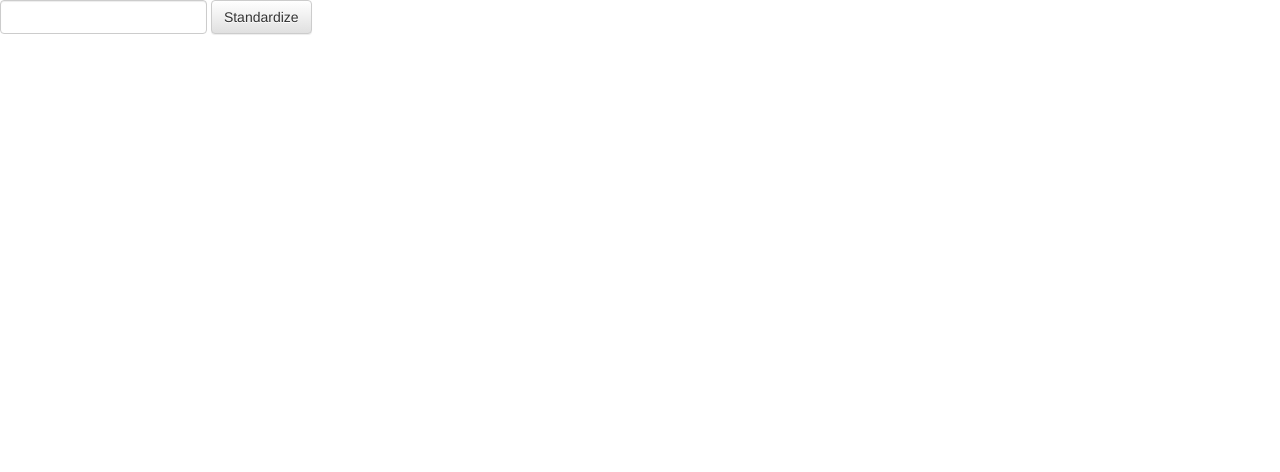
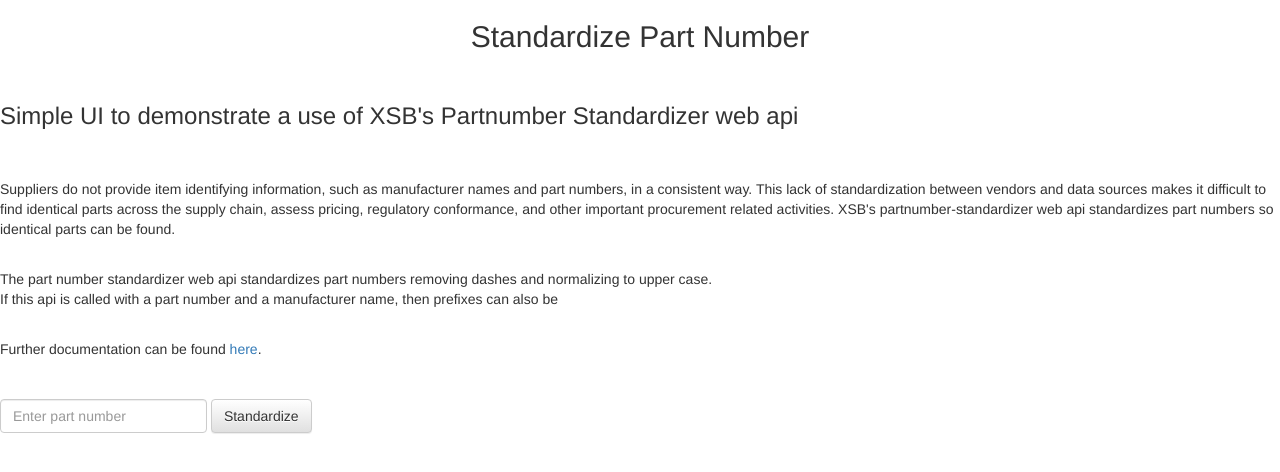
Before and after one commit to christor/partlink-pn-std-demo, a plain HTML site: page index.html in a window 1280 px wide. Drawn offline with nearby package versions, Linux system fonts and the light colour scheme.

Commit message:
added text
added information text

```diff
--- a/index.html
+++ b/index.html
@@ -6,7 +6,7 @@ and open the template in the editor.
 -->
 <html>
     <head>
-        <title>PN Standardizer Demo</title>
+        <title>Part Number Standardizer Demo</title>
         <meta charset="UTF-8">
         <meta name="viewport" content="width=device-width, initial-scale=1.0">
         <script src="js/libs/jquery/jquery.js" type="text/javascript"></script>
@@ -21,10 +21,29 @@ and open the template in the editor.
         <script src="https://maxcdn.bootstrapcdn.com/bootstrap/3.2.0/js/bootstrap.min.js"></script>
     </head>
     <body>
+        <center><h2>Standardize Part Number</h2></center>
+        <br>
+        <h3>Simple UI to demonstrate a use of XSB's Partnumber Standardizer web api</h3>
+        <br>
+        <br>
+        <p>Suppliers do not provide item identifying information, such as manufacturer names and part numbers, in a consistent way.
+           This lack of standardization between vendors and data sources makes it difficult to find identical parts across the supply
+           chain, assess pricing, regulatory conformance, and other important procurement related activities.  XSB's
+           partnumber-standardizer web api standardizes part numbers so identical parts can be found.
+        </P>
+        <br>
+        <p>The part number standardizer web api standardizes part numbers removing dashes and normalizing to upper case.<br>
+           If this api is called with a part number and a manufacturer name, then prefixes can also be
+        </p>
+        <br>
+           Further documentation can be found <a href="https://partlink.xsb.com/display/DC14/Part+Number+Standardizer+API">here</a>.
+        <br>
+        <br>
+        <br>
         <form class="form-inline" role="form" onsubmit="return false;">
             <div class="form-group">
             <label class="sr-only" for="cn" >Enter part number to standardize</label>
-            <input class="form-control" type="text" name="cn" value="" id="cn"/>
+            <input class="form-control" type="text" name="cn" value="" id="cn" placeholder="Enter part number"/>
             <button class="btn btn-default" type="submit" name="stdBut" id="btn" onclick="standardize();">Standardize</button>
             </div>
         </form>
```
